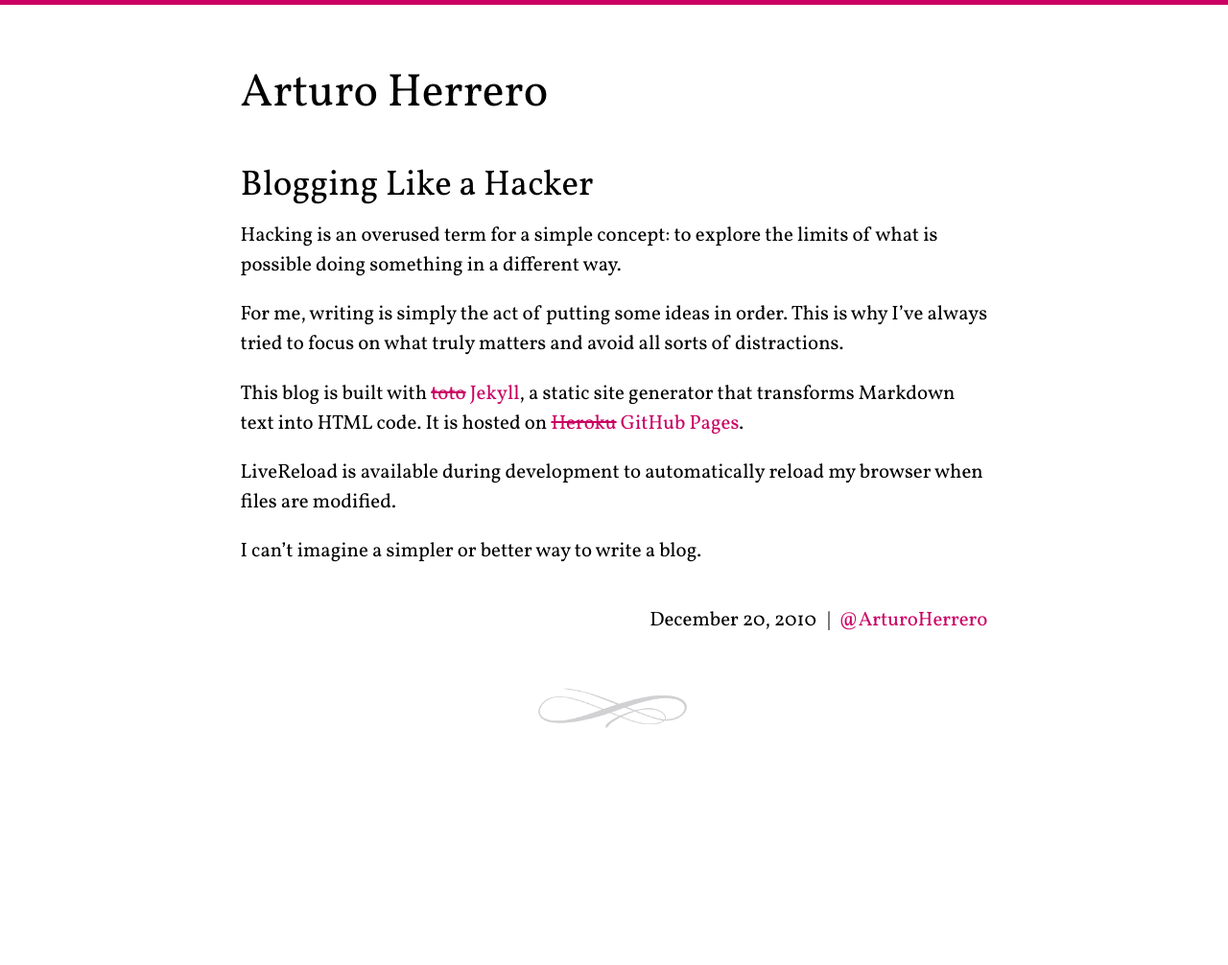
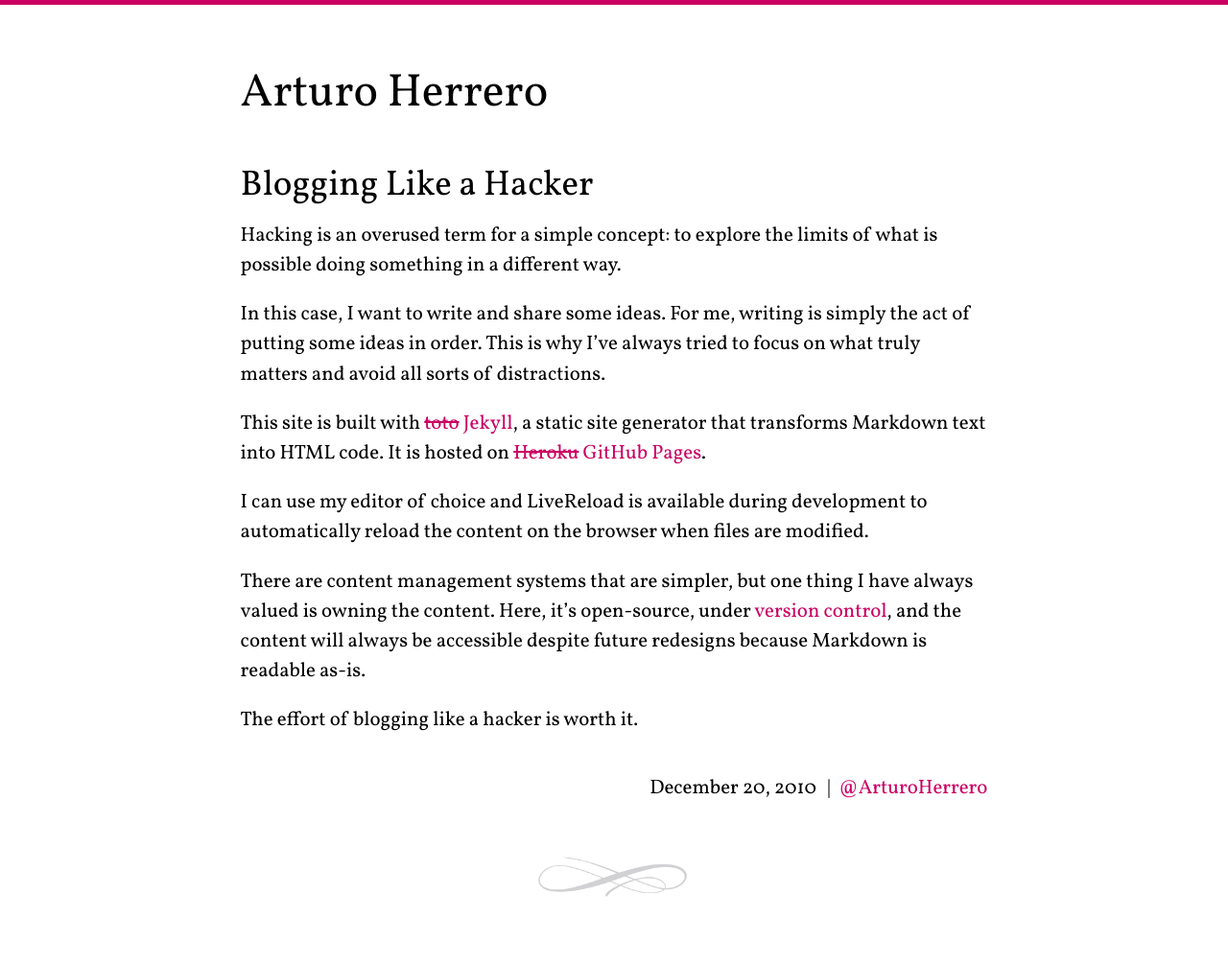
Before and after one commit to arturoherrero/arturoherrero.com, a Jekyll site: the page built from _posts/2010/2010-12-20-blogging-like-a-hacker.md, in a window 1280 px wide. Shown: the whole page at 96% size. Built offline with Jekyll 4.4.1, drawn with Linux system fonts in a browser that asks for light colours; before the commit the page ends 900 px from its top, so only the background shows below that.

Commit message:
Update Blogging Like a Hacker

```diff
--- a/_posts/2010/2010-12-20-blogging-like-a-hacker.md
+++ b/_posts/2010/2010-12-20-blogging-like-a-hacker.md
@@ -3,27 +3,33 @@
 title: Blogging Like a Hacker
 description: I can't imagine a simpler or better way to write a blog.
 tags: en
-redirect_from: /2010/12/20/blogging-like-a-hacker/
 ---
 
-Hacking is an overused term for a simple concept: to explore the limits of what is
-possible doing something in a different way.
+Hacking is an overused term for a simple concept: to explore the limits of what
+is possible doing something in a different way.
 
-For me, writing is simply the act of putting some ideas in order. This is why
-I've always tried to focus on what truly matters and avoid all sorts of distractions.
+In this case, I want to write and share some ideas. For me, writing is simply
+the act of putting some ideas in order. This is why I've always tried to focus
+on what truly matters and avoid all sorts of distractions.
 
-This blog is built with [<s>toto</s>][2]{:target="_blank" rel="noreferrer"}
+This site is built with [<s>toto</s>][2]{:target="_blank" rel="noreferrer"}
 [Jekyll][1]{:target="_blank" rel="noreferrer"}, a static site generator that transforms Markdown
 text into HTML code. It is hosted on [<s>Heroku</s>][3]{:target="_blank" rel="noreferrer"}
 [GitHub Pages][4]{:target="_blank" rel="noreferrer"}.
 
-LiveReload is available during development to automatically reload my browser
-when files are modified.
+I can use my editor of choice and LiveReload is available during development to
+automatically reload the content on the browser when files are modified.
 
-I can't imagine a simpler or better way to write a blog.
+There are content management systems that are simpler, but one thing I have
+always valued is owning the content. Here, it's open-source, under [version control][5]{:target="_blank" rel="noreferrer"},
+and the content will always be accessible despite future redesigns because
+Markdown is readable as-is.
+
+The effort of blogging like a hacker is worth it.
 
 
 [1]: https://jekyllrb.com/
 [2]: https://github.com/cloudhead/toto
 [3]: https://www.heroku.com/
 [4]: https://pages.github.com/
+[5]: https://github.com/arturoherrero/arturoherrero.com
```
